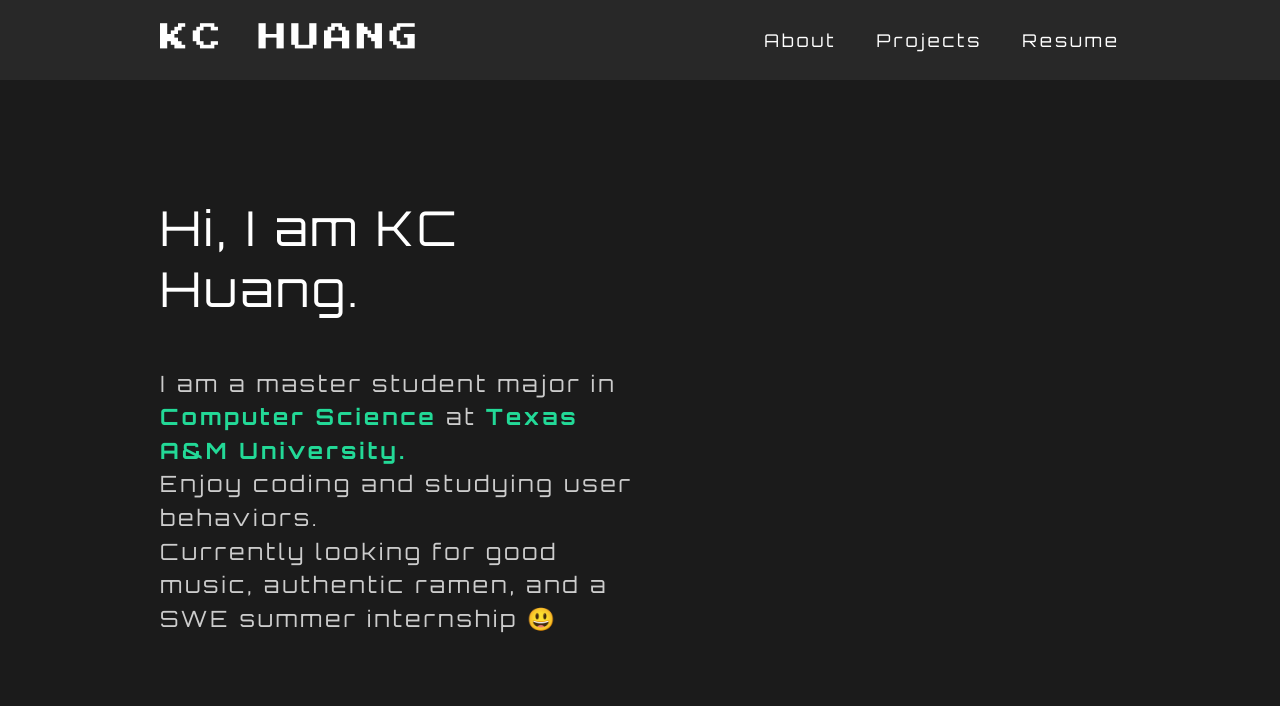
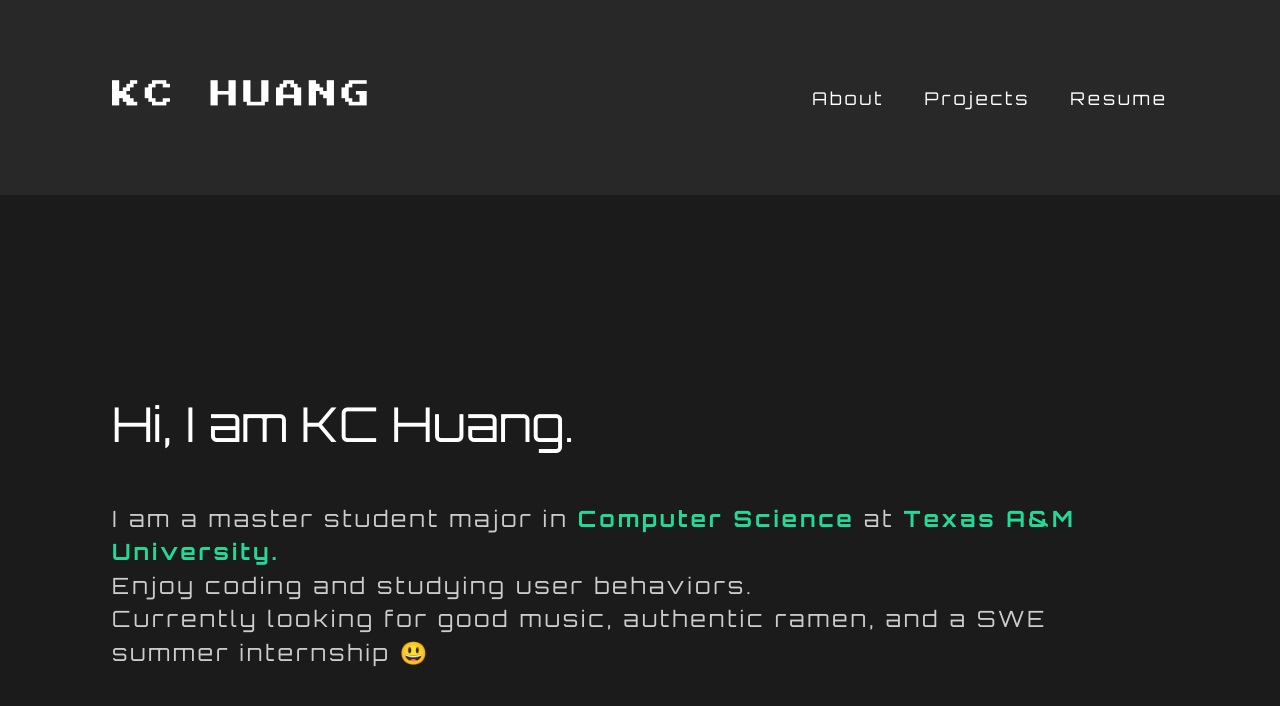
Before and after one commit to kaichh/portfolio, a React (Create React App) app: page / in a window 1280 px wide. Shown: the top 706 px of the page. Built offline with nearby package versions, Linux system fonts and the light colour scheme.

Commit message:
feat: implement RWD

```diff
--- a/public/index.html
+++ b/public/index.html
@@ -6,7 +6,12 @@
     <link rel="icon" type="image/png" sizes="32x32" href="/favicon-32x32.png" />
     <link rel="icon" type="image/png" sizes="16x16" href="/favicon-16x16.png" />
     <link rel="manifest" href="/site.webmanifest" />
-    <meta name="viewport" content="width=device-width, initial-scale=1" />
+    <meta
+      name="viewport"
+      content="width=device-width, initial-scale=1"
+      ,
+      shrink-to-fit="no"
+    />
     <meta name="theme-color" content="#000000" />
     <meta
       name="description"
--- a/src/components/DiceSection.js
+++ b/src/components/DiceSection.js
@@ -32,8 +32,8 @@ const DiceSection = () => {
 };
 
 const StyledDiceImg = styled.div`
-  flex: auto;
-  overflow: hidden;
+  //flex: auto;
+  //overflow: hidden;
   img {
     height: 60vh;
   }
--- a/src/components/GlobalStyle.js
+++ b/src/components/GlobalStyle.js
@@ -30,7 +30,7 @@ const GlobalStyle = createGlobalStyle`
     h2{
         font-weight: lighter;
         font-size: 3rem;
-
+        color: white;
     }
     h3{
         color: white;
--- a/src/components/Nav.js
+++ b/src/components/Nav.js
@@ -48,7 +48,7 @@ const StyledNav = styled.nav`
     display: flex;
     list-style: none;
     padding-left: 2rem;
-    float: right;
+    justify-content: flex-end;
   }
   #logo {
     font-size: 1.8rem;
@@ -59,6 +59,40 @@ const StyledNav = styled.nav`
   li {
     padding-left: 2.5rem;
     position: relative;
+    cursor: pointer;
+    transition: all 0.3s ease;
+    &:hover {
+      a {
+        color: #23d997;
+      }
+    }
+  }
+
+  @media screen and (max-width: 1400px) {
+    padding: 5rem 7rem;
+  }
+  @media screen and (max-width: 768px) {
+    padding: 1.5rem 2rem;
+    h1 {
+      font-size: 1rem;
+    }
+    a {
+      font-size: 0.8rem;
+    }
+  }
+  @media screen and (max-width: 576px) {
+    display: flex;
+    flex-direction: column;
+    gap: 2rem;
+    ul {
+      /* display: flex;
+      flex-direction: column; */
+      padding-left: 0rem;
+      gap: 1rem;
+    }
+    li {
+      padding-left: 0rem;
+    }
   }
 `;
 
--- a/src/pages/About.js
+++ b/src/pages/About.js
@@ -4,7 +4,7 @@ import styled from "styled-components";
 const About = () => {
   return (
     <StyledAbout>
-      <div>
+      <div class="container">
         <h2>Hi, I am KC Huang. </h2>
         <p>
           I am a master student major in <span>Computer Science</span> at{" "}
@@ -14,11 +14,39 @@ const About = () => {
           internship &#128515;
         </p>
       </div>
-      <div></div>
     </StyledAbout>
   );
 };
 
+const StyledAbout = styled.div`
+  width: 100%;
+  height: 90vh;
+  //background-color: #080860;
+
+  padding: 5rem 10rem;
+  .container {
+    height: 100%;
+    display: flex;
+    flex-direction: column;
+    justify-content: center;
+    //background-color: #132632;
+  }
+
+  h2 {
+    color: white;
+  }
+  @media screen and (max-width: 1400px) {
+    padding: 5rem 7rem;
+  }
+  @media screen and (max-width: 768px) {
+    padding: 1.5rem 2rem;
+  }
+  @media screen and (max-width: 414px) {
+    height: auto;
+  }
+`;
+
+/*
 const StyledAbout = styled.div`
   min-height: 90vh;
   display: flex;
@@ -32,5 +60,6 @@ const StyledAbout = styled.div`
     width: 50%;
   }
 `;
+*/
 
 export default About;
--- a/src/styles.js
+++ b/src/styles.js
@@ -2,16 +2,66 @@ import styled from "styled-components";
 
 //Styled Components
 export const About = styled.div`
-  min-height: 90vh;
+  width: 100%;
+  height: 60%;
+  //min-height: 90vh;
+  display: flex;
+  align-items: flex-start;
+  justify-content: flex-start;
+  padding: 5rem 10rem;
+
+  @media screen and (max-width: 1400px) {
+    padding: 5rem 7rem;
+  }
+
+  @media screen and (max-width: 1110px) {
+    flex-direction: column;
+    align-items: flex-start;
+    justify-content: flex-start;
+    gap: 5rem;
+  }
+  @media screen and (max-width: 768px) {
+    padding: 1.5rem 2rem;
+  }
+
+  /* min-height: 90vh;
   display: flex;
   align-items: flex-start;
   justify-content: space-between;
-  padding: 5rem 10rem;
+
   color: white;
+
+  @media screen and (max-width: 1400px) {
+    padding: 5rem 7rem;
+  }
+  @media screen and (max-width: 768px) {
+    padding: 1.5rem 2rem;
+  }
+  @media screen and (max-width: 414px) {
+    height: auto;
+  } */
 `;
 
 export const Description = styled.div`
-  flex: none;
+  //background-color: #85b4ee;
+  width: 40%;
+  #link {
+    display: flex;
+    gap: 1.5rem;
+  }
+  @media screen and (max-width: 1110px) {
+    width: 100%;
+  }
+  @media screen and (max-width: 414px) {
+    h2 {
+      font-size: 2rem;
+    }
+    p {
+      font-size: 1rem;
+      padding: 1.7rem 0rem;
+    }
+  }
+  /* flex: none;
   width: 35%;
   letter-spacing: 3px;
   padding-right: 5rem;
@@ -24,19 +74,27 @@ export const Description = styled.div`
     a {
       margin-right: 1.5rem;
     }
-  }
+  } */
 `;
 
 export const Image = styled.div`
-  flex: auto;
+  width: 60%;
+  img {
+    width: 100%;
+  }
+
+  @media screen and (max-width: 1110px) {
+    width: 100%;
+  }
+  /* flex: auto;
   overflow: hidden;
   img {
     width: 100%;
     height: 60vh;
     object-fit: cover;
-  }
+  } */
 `;
 
 export const Hide = styled.div`
-  overflow: hidden;
+  //overflow: hidden;
 `;
```
Also changed, not shown: src/pages/Resume.js (deleted, +0 -11 lines), 1 other file (tests, documents, lock files or other folders).
